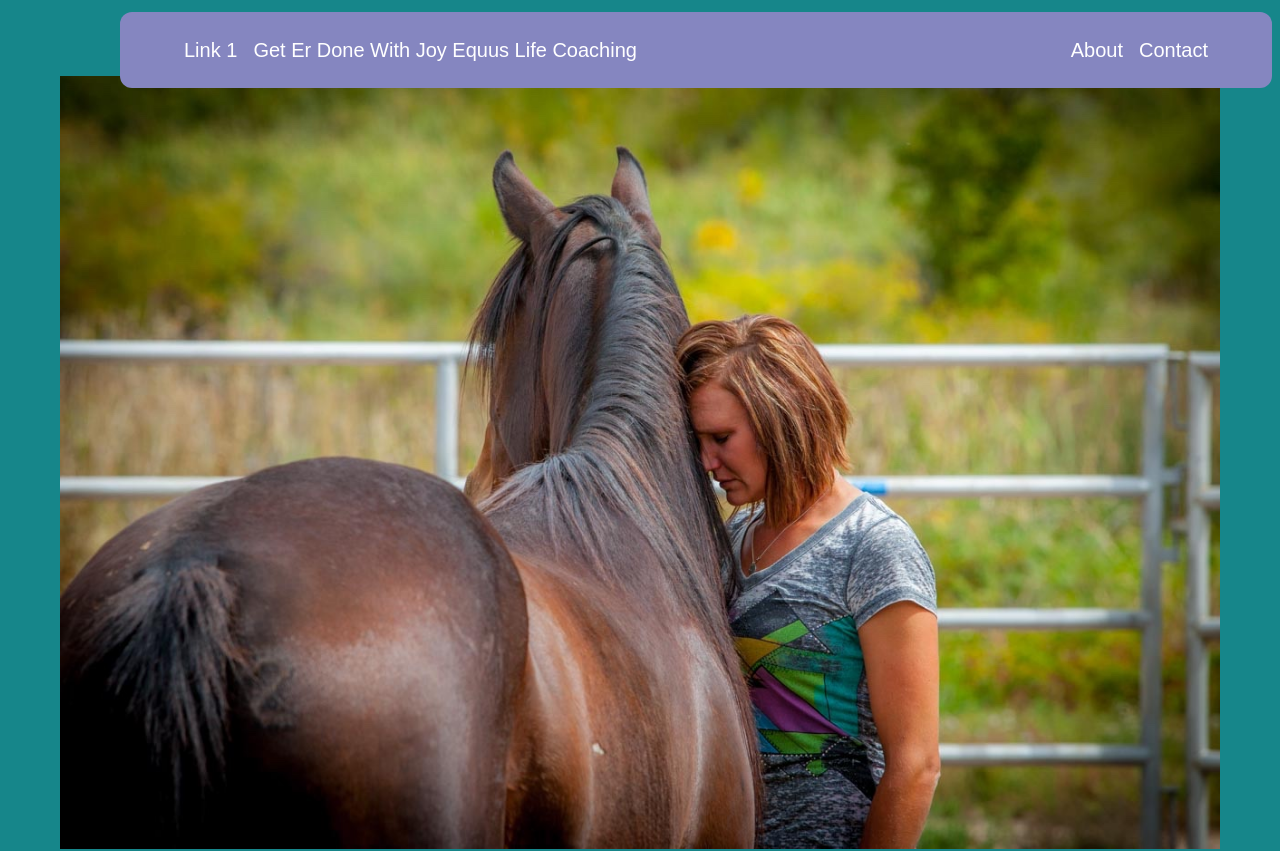
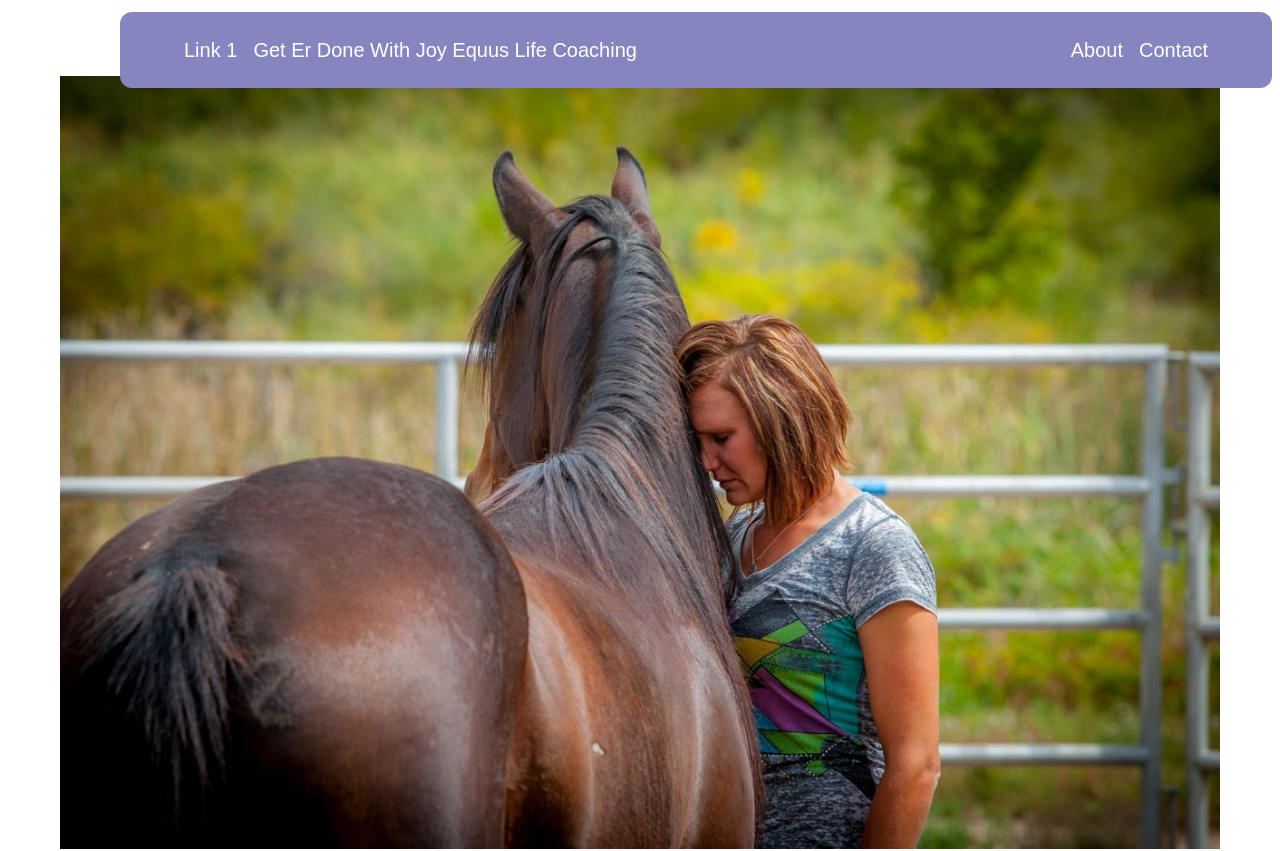
Before and after one commit to jacobsmith95/LC4LC, a Next.js app in the folder lc4lc/: page / in a window 1280 px wide. Shown: the top 851 px of the page. Built offline with nearby package versions, Linux system fonts and the light colour scheme.

Commit message:
changed background color back to white

```diff
--- a/lc4lc/app/globals.css
+++ b/lc4lc/app/globals.css
@@ -1,7 +1,7 @@
 @import "tailwindcss";
 
 :root {
-  --background: #16868a;
+  --background: #ffffff;
   --foreground: #8586c0;
 }
 
@@ -18,7 +18,7 @@
 
 @media (prefers-color-scheme: dark) {
   :root {
-    --background: #16868a;
+    --background: #ffffff;
     --foreground: #8586c0;
   }
 }
```
